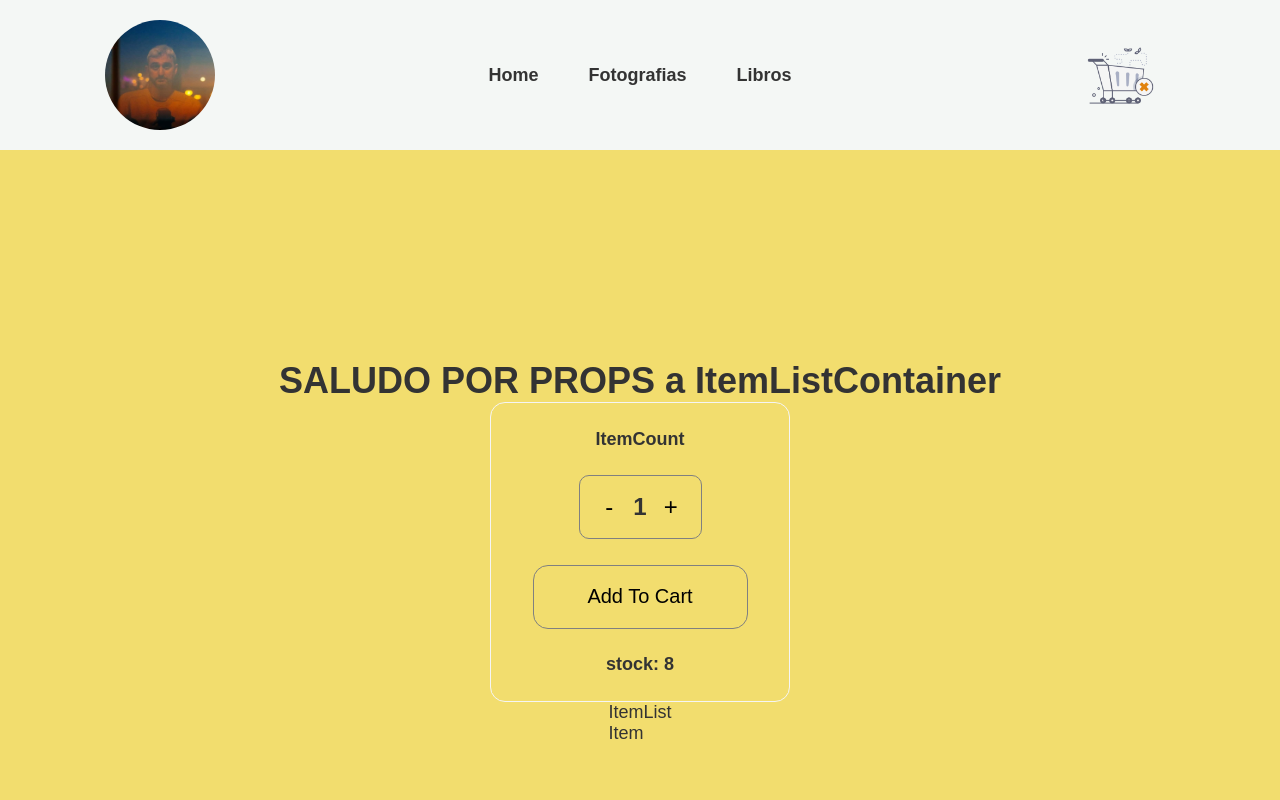
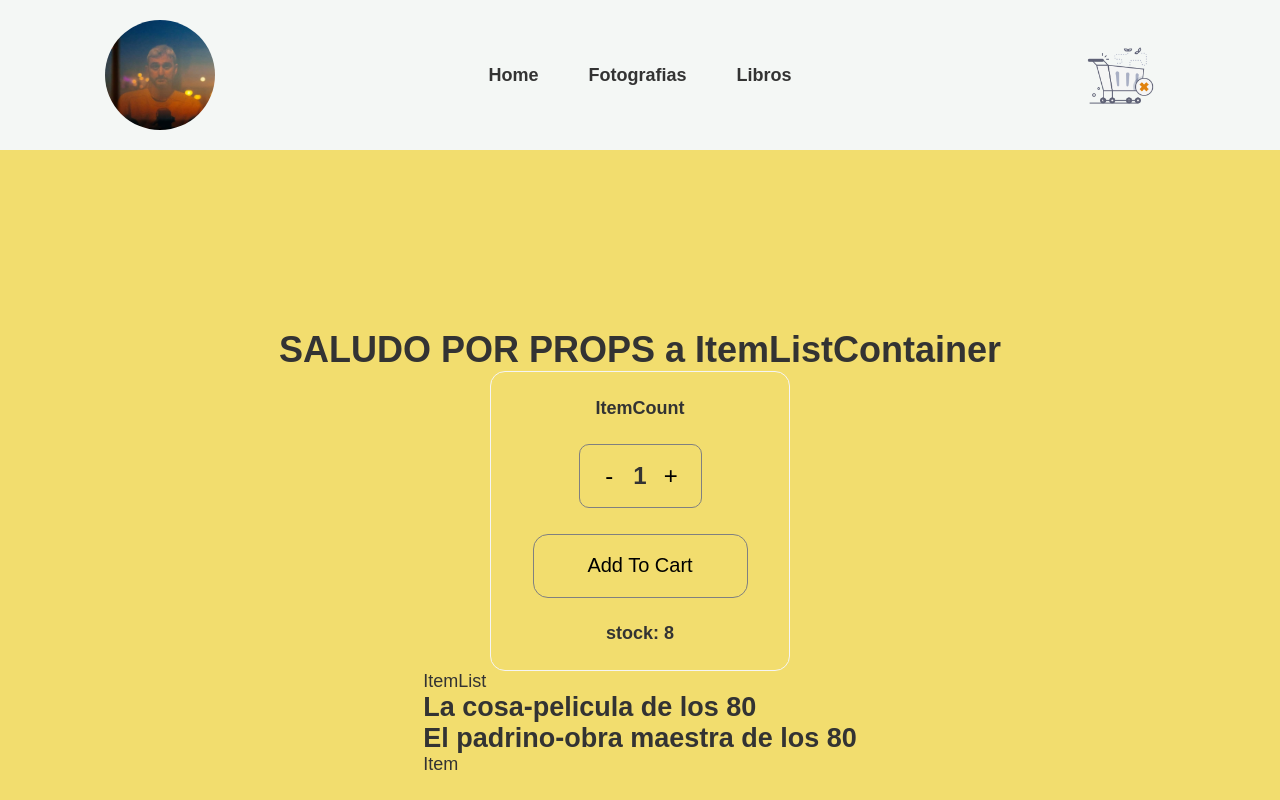
Before and after one commit to cmprieto/react-ecommerce, a React (Create React App) app: page / in a window 1280 px wide. Shown: the top 800 px of the page. Built offline with nearby package versions, Linux system fonts and the light colour scheme.

Commit message:
props->ItemList y crear MAP para mostrar por pantalla

```diff
--- a/src/assets/data.json
+++ b/src/assets/data.json
@@ -2,7 +2,13 @@
   {
     "id": "Pelicula",
     "title": "La cosa",
-    "description": " pelicula de los 80",
+    "description": "pelicula de los 80",
+    "price": "5€"
+  },
+  {
+    "id": "Pelicula",
+    "title": "El padrino",
+    "description": "obra maestra de los 80",
     "price": "5€"
   }
 ]
--- a/src/components/ItemList.js
+++ b/src/components/ItemList.js
@@ -1,8 +1,9 @@
 import Item from './Item';
 
-const ItemList = () => {
+const ItemList = ({ films }) => {
     return (
-        <div>ItemList
+        <div><p>ItemList</p>
+            {films.map((peliculas, i) => <h2 key={i} className='rubik-700'>{peliculas.title}-{peliculas.description}</h2>)}
             <Item></Item>
         </div>
 
--- a/src/components/ItemListContainer.js
+++ b/src/components/ItemListContainer.js
@@ -5,17 +5,18 @@ import { useEffect, useState } from 'react';
 
 
 export const ItemListContainer = ({ saludo }) => {
-    const [list, setList] = useState();
+    const [products, setProducts] = useState([]);
+
     useEffect(() => {
-        getProducts().then(data => { console.log(data) });
-        getProducts().then(data => { setList(data) });
+        getProducts().then(data => { setProducts(data) });
     }, []);
+
     return (
         <div className='itemlistcontainer'>
             <h1 className='rubik-800'> {saludo}</h1>
+
             <ItemCount />
-
-            <ItemList />
+            <ItemList films={products} />
         </div>
     )
 }
```
Also changed, not shown: 11 other files (tests, documents, lock files or other folders).
